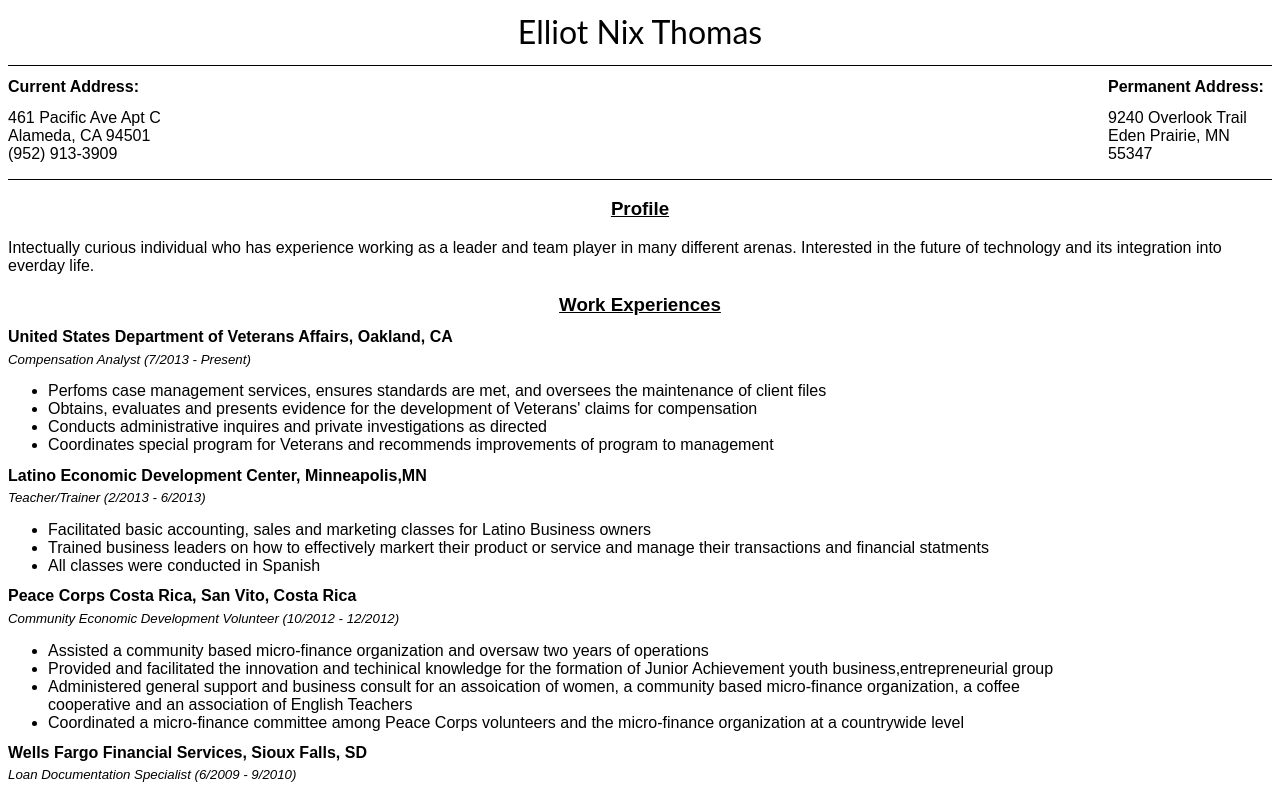
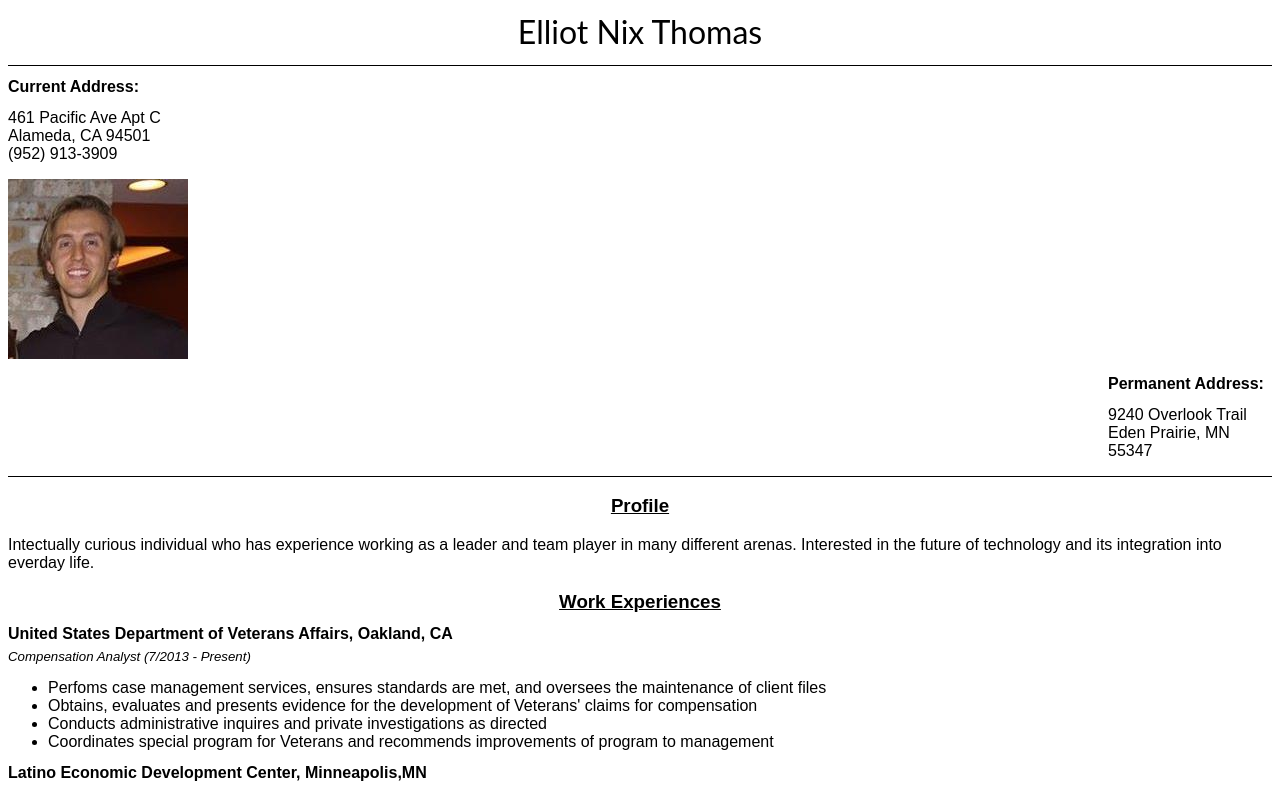
Before and after one commit to elliotthomas/elliotthomas.github.io, a plain HTML site: page index.html in a window 1280 px wide. Shown: the top 788 px of the page. Drawn offline with Linux system fonts and the light colour scheme.

Commit message:
Update index.html

```diff
--- a/index.html
+++ b/index.html
@@ -14,6 +14,7 @@
         <h4>Current Address:</h4>
         <p>461 Pacific Ave Apt C<br /> Alameda, CA 94501 <br /> (952) 913-3909</p>
       </div>
+      <img src="Elliot.jpg">
       <div id="pa">
         <h4>Permanent Address:</h4>
         <p>9240 Overlook Trail<br/> Eden Prairie, MN 55347</p>
```
